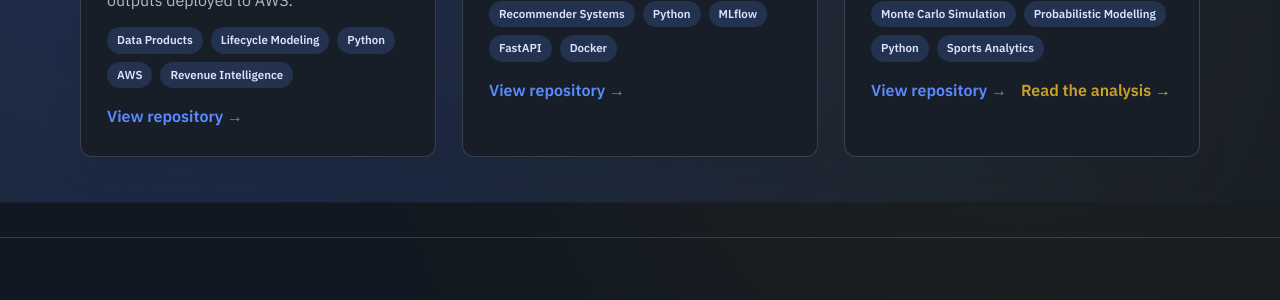
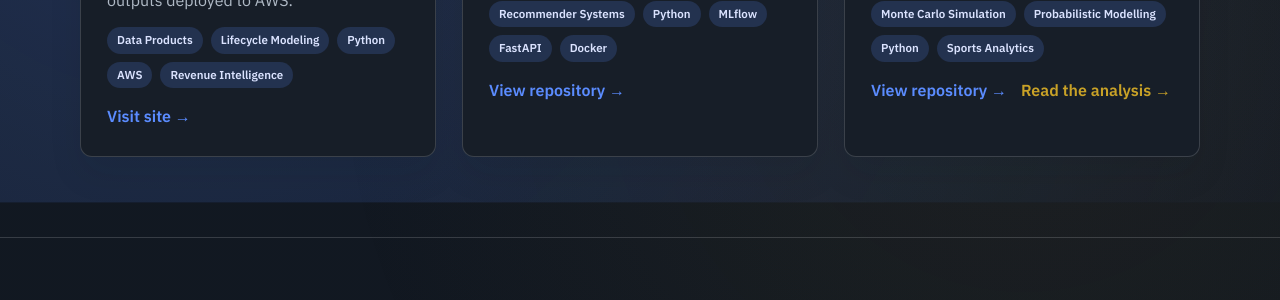
Before and after one commit to JakeBonnici22/JakeBonnici22.github.io, a Jekyll site: the page built from docs/index.html, in a window 1280 px wide and 900 px high, scrolled down 970 px. Shown: the part 154-454 px from the top of the window. Built offline with Jekyll 4.4.1, drawn with Linux system fonts in a browser that asks for light colours.

Commit message:
feat: per-project repo link label; Orchid shows "Visit site"
Co-Authored-By: Claude Sonnet 4.6 <noreply@anthropic.com>

```diff
--- a/docs/_data/projects.yml
+++ b/docs/_data/projects.yml
@@ -1,6 +1,7 @@
 - name: Orchid
   summary: A lifecycle intelligence platform for product-led SaaS. Models customer movement through behavioral, billing, and CRM data using a lifecycle state machine — surfacing churn risk, activation gaps, and expansion signals as BI-ready outputs deployed to AWS.
   repo: https://www.orchidatalab.com
+  repo_label: Visit site
   tags:
     - Data Products
     - Lifecycle Modeling
--- a/docs/index.html
+++ b/docs/index.html
@@ -60,7 +60,7 @@ title: Jake Bonnici
         <p class="project-stats" data-github="{{ project.github_repo }}">Loading live stats…</p>
         {% endif %}
         <div class="project-links">
-          <a href="{{ project.repo }}" target="_blank" rel="noreferrer">View repository →</a>
+          <a href="{{ project.repo }}" target="_blank" rel="noreferrer">{{ project.repo_label | default: "View repository" }} →</a>
           {% if project.extra_url %}
           <a href="{{ project.extra_url }}" target="_blank" rel="noreferrer">{{ project.extra_label }} →</a>
           {% endif %}
```
